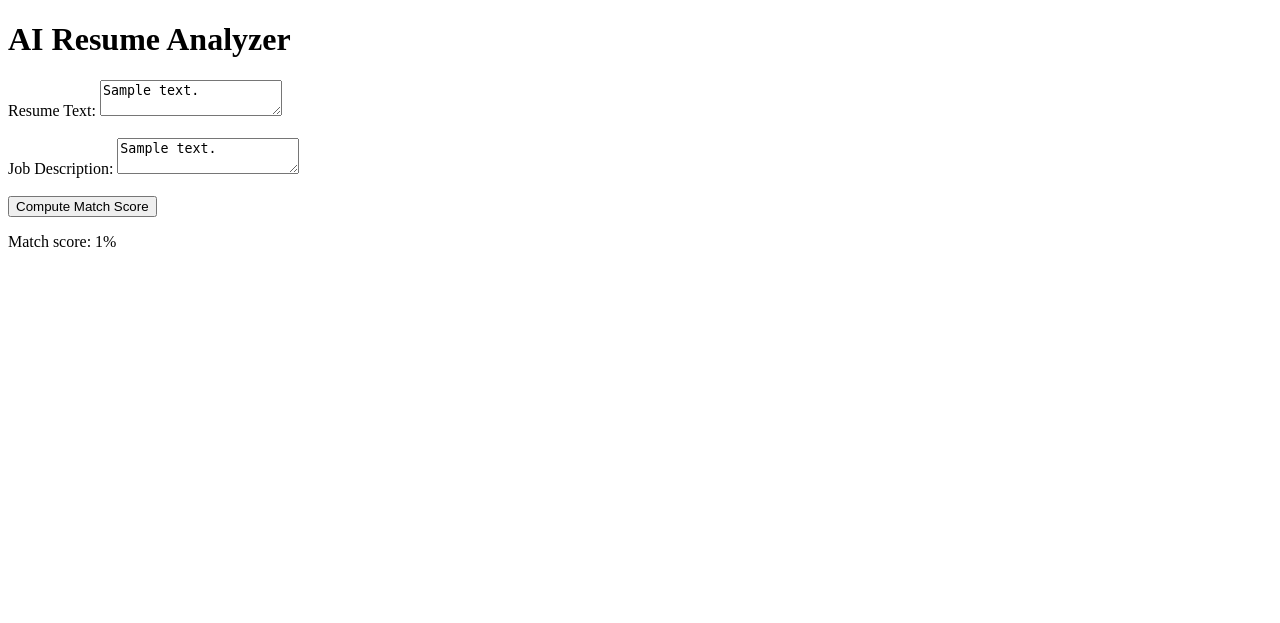
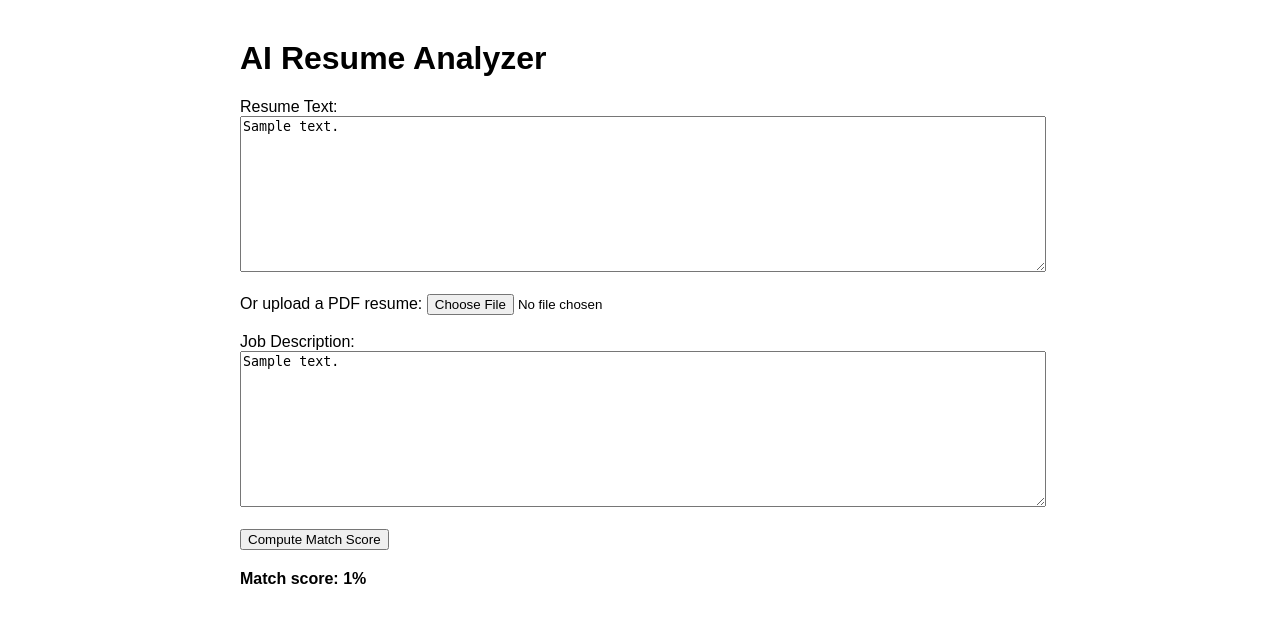
Before and after one commit to patrikkukkonen/ai-resume-analyzer, a Flask app: template templates/index.html in a window 1280 px wide. Shown: the top 623 px of the page. Run offline with Flask 3, Linux system fonts and the light colour scheme; the template is opened without the code that fills it: most values are stand-ins (such as "Sample title", 1, 10 or a date in 2020).

Commit message:
fix problem with form enctype

```diff
--- a/templates/index.html
+++ b/templates/index.html
@@ -4,8 +4,11 @@
     <meta charset="UTF-8">
     <title>AI Resume Analyzer</title>
     <style>
-        body {}
-        textarea {}
+        body { font-family: Arial, sans-serif; margin: 40px; }
+        textarea { width: 100%; height: 150px; }
+        .container { max-width: 800px; margin: auto;}
+        .error { color: red; }
+        .result { margin-top: 20px; font-weight: bold; }
     </style>
 </head>
 
@@ -19,17 +22,28 @@
     {% endif %}
 
     <!-- Form -->
-    <form method="POST">
+    <form method="POST" enctype="multipart/form-data">
         <div>
             <label for="resume_text">Resume Text:</label>
             <textarea name="resume_text" id="resume_text" placeholder="Paste resume text here...">{{ resume_text or '' }}</textarea>
         </div>
+
         <br>
+
+        <div>
+            <label for="pdf_file"> Or upload a PDF resume:</label>
+            <input type="file" name="pdf_file" id="pdf_file" accept=".pdf">
+        </div>
+
+        <br>
+
         <div>
             <label for="job_description">Job Description:</label>
             <textarea name="job_description" id="job_description" placeholder="Paste job description here...">{{ job_description or '' }}</textarea>
         </div>
+
         <br>
+
         <button type="submit">Compute Match Score</button>
     </form>
 
```
